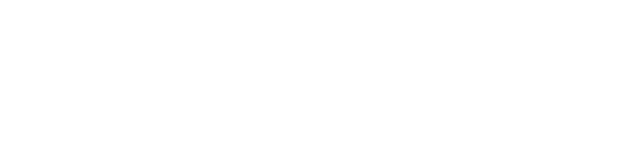
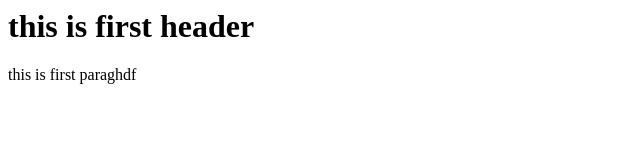
Before and after one commit to zahrabanaeian/git-test2, a plain HTML site: page index.html in a window 1280 px wide. Shown: the whole page, without its empty margins (0-640 px from the left). Drawn offline with Linux system fonts and the light colour scheme.

Commit message:
second commit

```diff
--- a/index.html
+++ b/index.html
@@ -5,6 +5,7 @@
     <title>Document</title>
 </head>
 <body>
-
+    <h1>this is first header</h1>
+    <p>this is first paraghdf</p>
 </body>
 </html>
```
